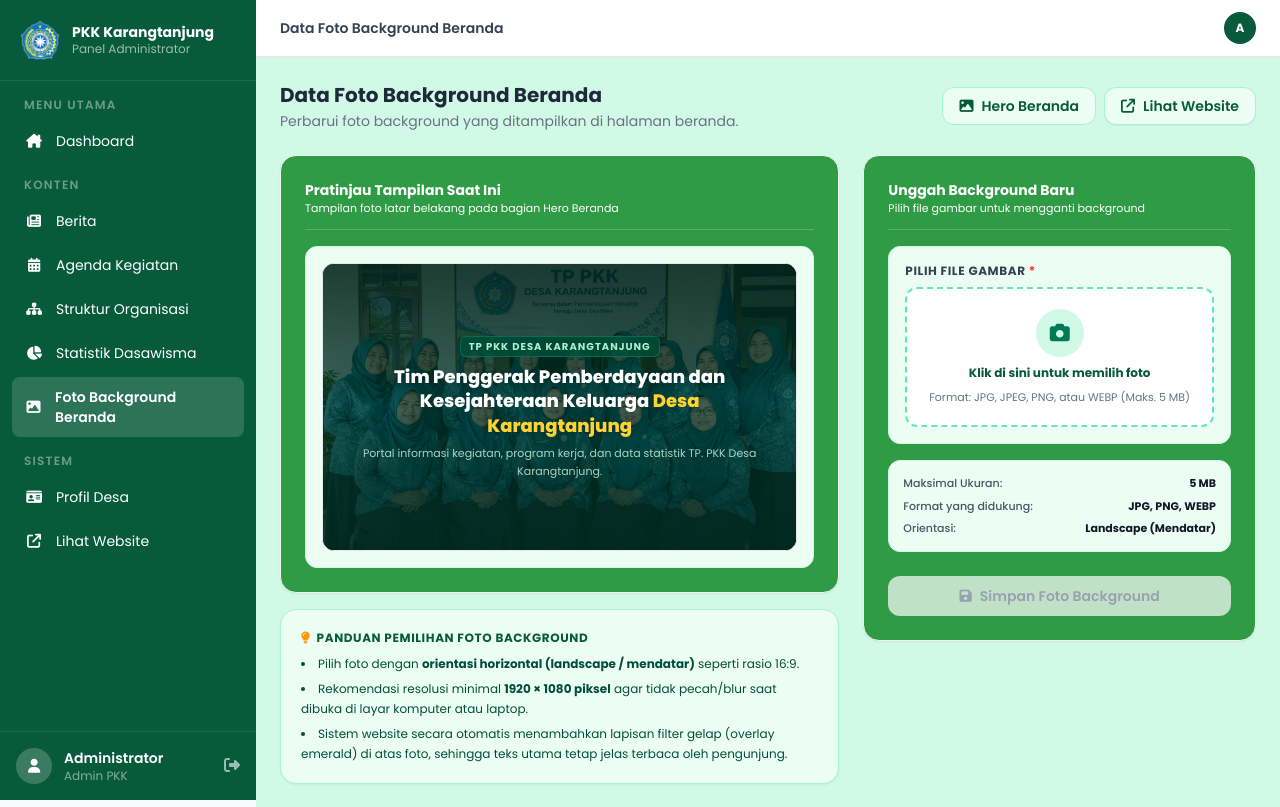
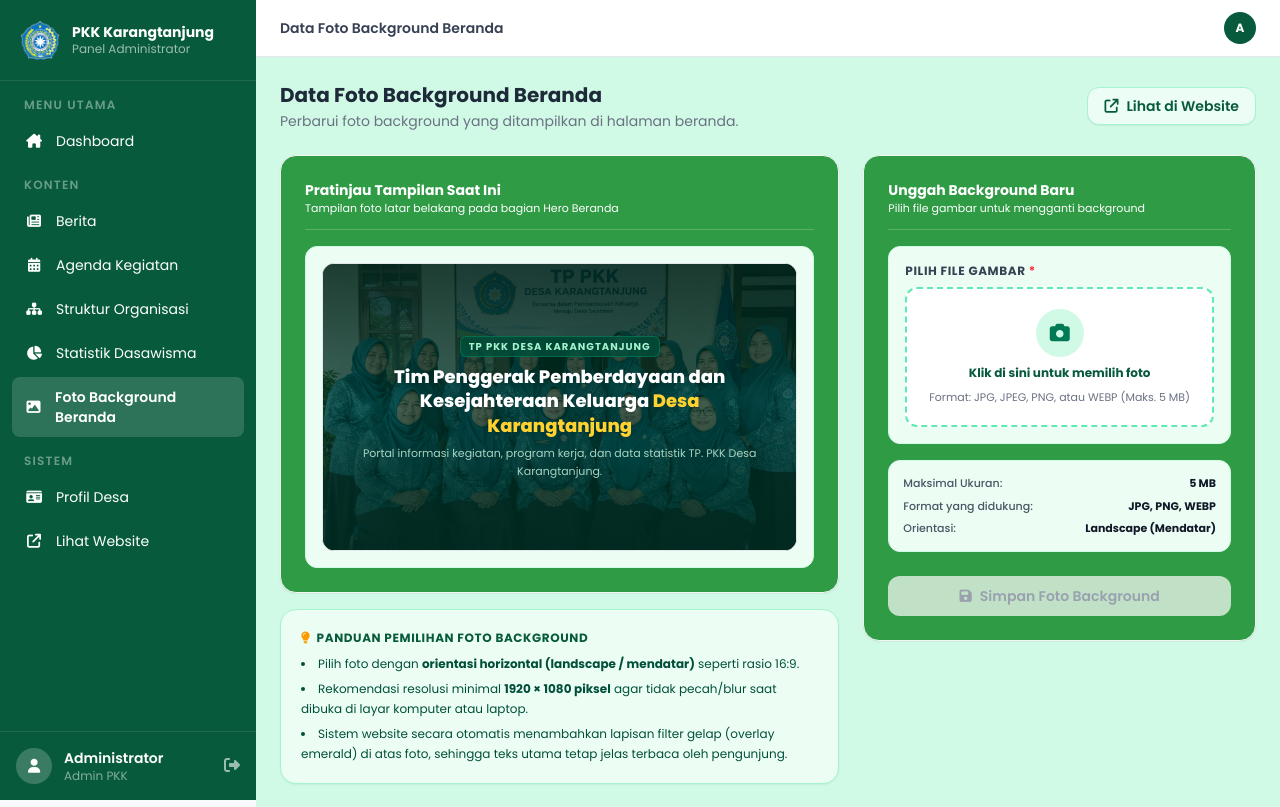
Before and after one commit to hahrizky/web-pkk-desa-karangtanjung, a Laravel app: page /admin/hero in a window 1280 px wide. Shown: the top 807 px of the page. Run offline with Laravel 12, Linux system fonts and the light colour scheme; the visitor is signed in with stand-in values (Sample User, id 1); style sheets or scripts are compiled from the project's sources.

Commit message:
refactor(cms): hapus badge hero beranda pada header halaman background

```diff
--- a/resources/views/admin/hero/index.blade.php
+++ b/resources/views/admin/hero/index.blade.php
@@ -12,15 +12,11 @@
             <h2 class="text-xl font-bold text-gray-800">Data Foto Background Beranda</h2>
             <p class="text-sm text-gray-500 mt-0.5">Perbarui foto background yang ditampilkan di halaman beranda.</p>
         </div>
-        <div class="flex items-center gap-2">
-            <span class="inline-flex items-center gap-2 bg-emerald-50 text-[#075B3C] text-sm font-semibold px-4 py-2 rounded-xl border border-emerald-200">
-                <i class="fa-solid fa-image"></i>
-                Hero Beranda
-            </span>
+        <div>
             <a href="{{ url('/') }}" target="_blank"
                 class="inline-flex items-center gap-2 bg-emerald-50 hover:bg-emerald-100 text-[#075B3C] text-sm font-semibold px-4 py-2 rounded-xl border border-emerald-200 transition-colors shadow-2xs">
                 <i class="fa-solid fa-arrow-up-right-from-square"></i>
-                <span>Lihat Website</span>
+                <span>Lihat di Website</span>
             </a>
         </div>
     </div>
```
